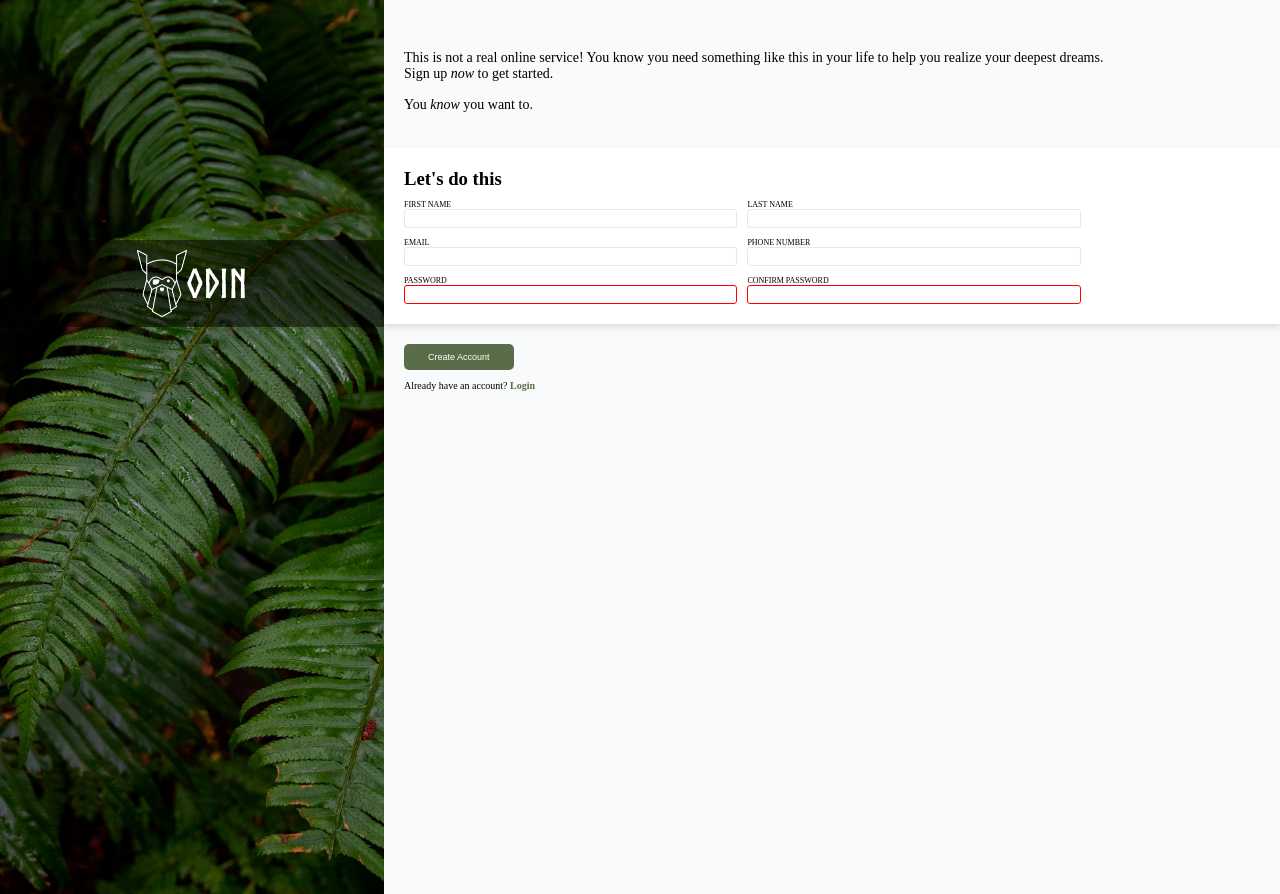
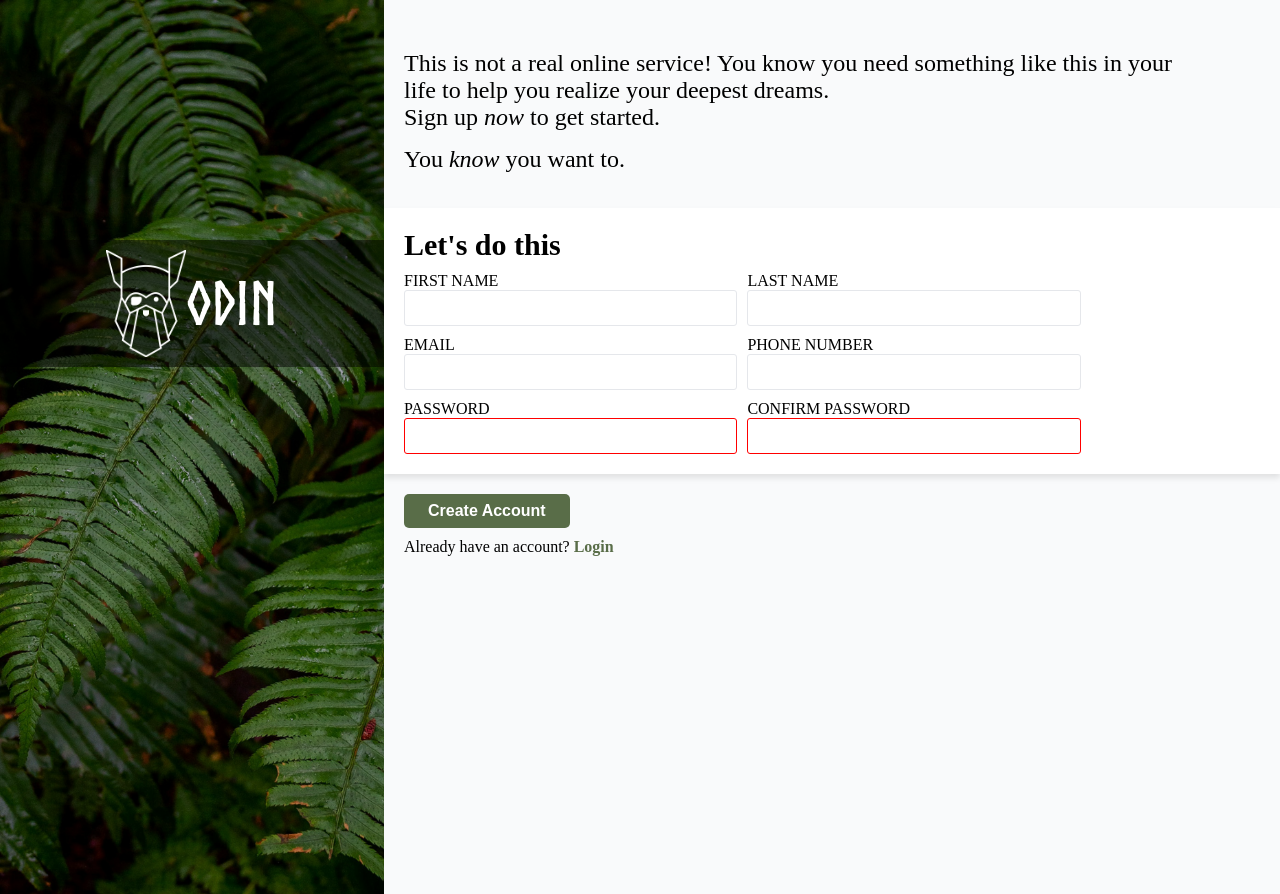
Before and after one commit to jkarlo-07/odin_signup, a plain HTML site: page index.html in a window 1280 px wide. Shown: the top 894 px of the page. Drawn offline with Linux system fonts and the light colour scheme.

Commit message:
fix sizing

```diff
--- a/style.css
+++ b/style.css
@@ -54,11 +54,11 @@
 .logo-container p {
     color: white;
     font-family: 'Norse Bold', sans-serif;
-    font-size: 40px;
+    font-size: 60px;
 }
 
 .logo-container img {
-    width: 50px;
+    width: 80px;
     height: auto;
 }
 
@@ -67,7 +67,7 @@
     bottom: 10px;
     width: 100%;
     text-align: center;
-    font-size: 8px;
+    font-size: 16px;
 }
 
 .credit-container {
@@ -83,7 +83,7 @@
     padding: 20px;
     padding-top: 50px;
     padding-right: 100px;
-    font-size: 14px;
+    font-size: 24px;
 }
 
 .intro-text p:last-of-type {
@@ -100,9 +100,13 @@
     width: 80%;
 }
 
+.signup-form h3 {
+    font-size: 30px;
+}
+
 .signup-form input {
-    padding: 4px;
-    font-size: 8px;
+    padding: 8px;
+    font-size: 16px;
     border: 1px solid #E5E7EB;
 }
 
@@ -126,7 +130,7 @@
 }
 
 .input-group label {
-    font-size: 8px;
+    font-size: 16px;
 }
 
 .submit-container {
@@ -139,14 +143,15 @@
     color: #fff;
     border: none;
     border-radius: 5px;
-    font-size: 9px;
-    font-weight: 500;
+    font-size: 16px;
+    font-weight: 600;
     padding: 8px 24px;
+    cursor: pointer;
 }
 
 .submit-container p {
     margin-top: 10px;
-    font-size: 10px;
+    font-size: 16px;
 }
 
 .submit-container a {
```
